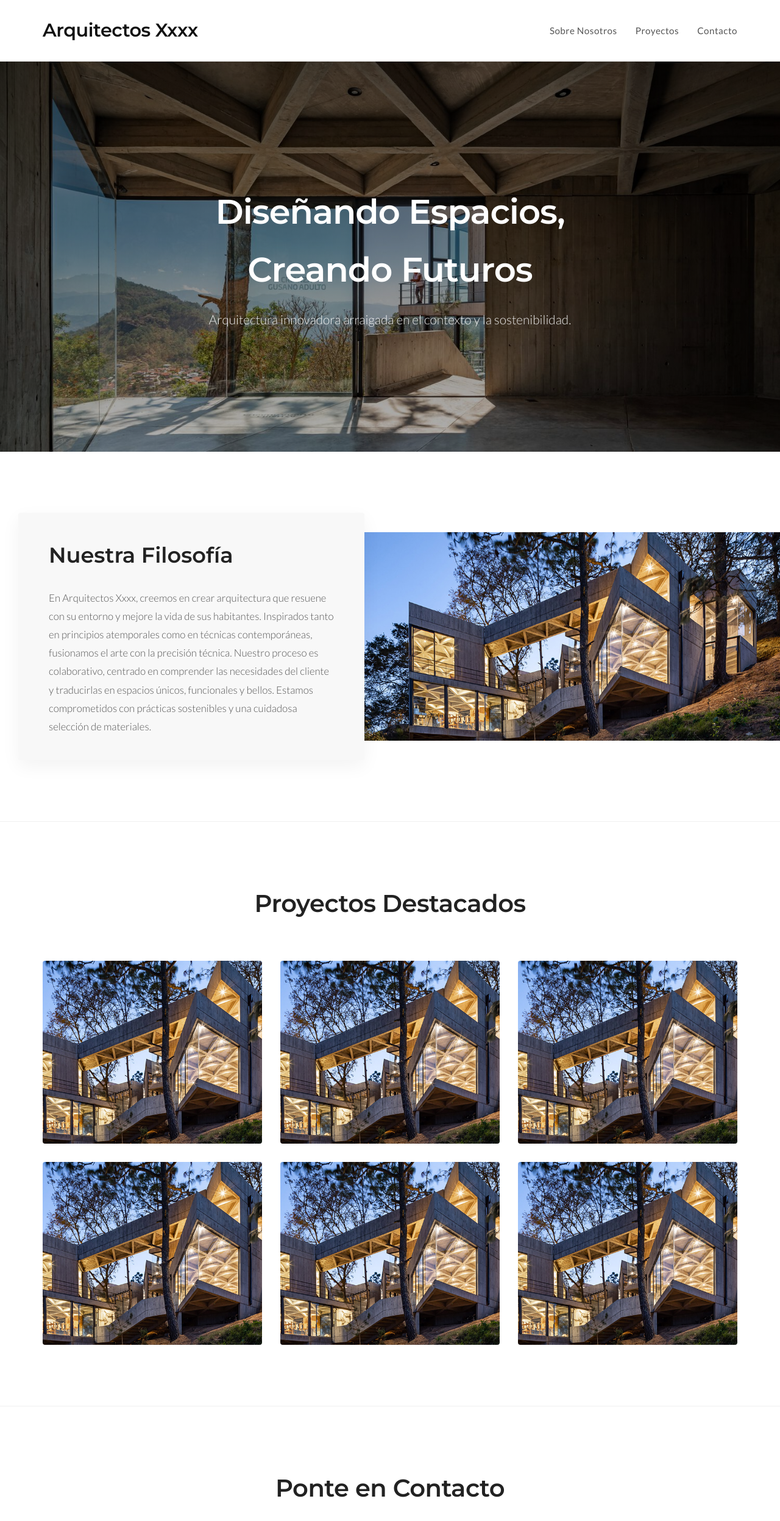
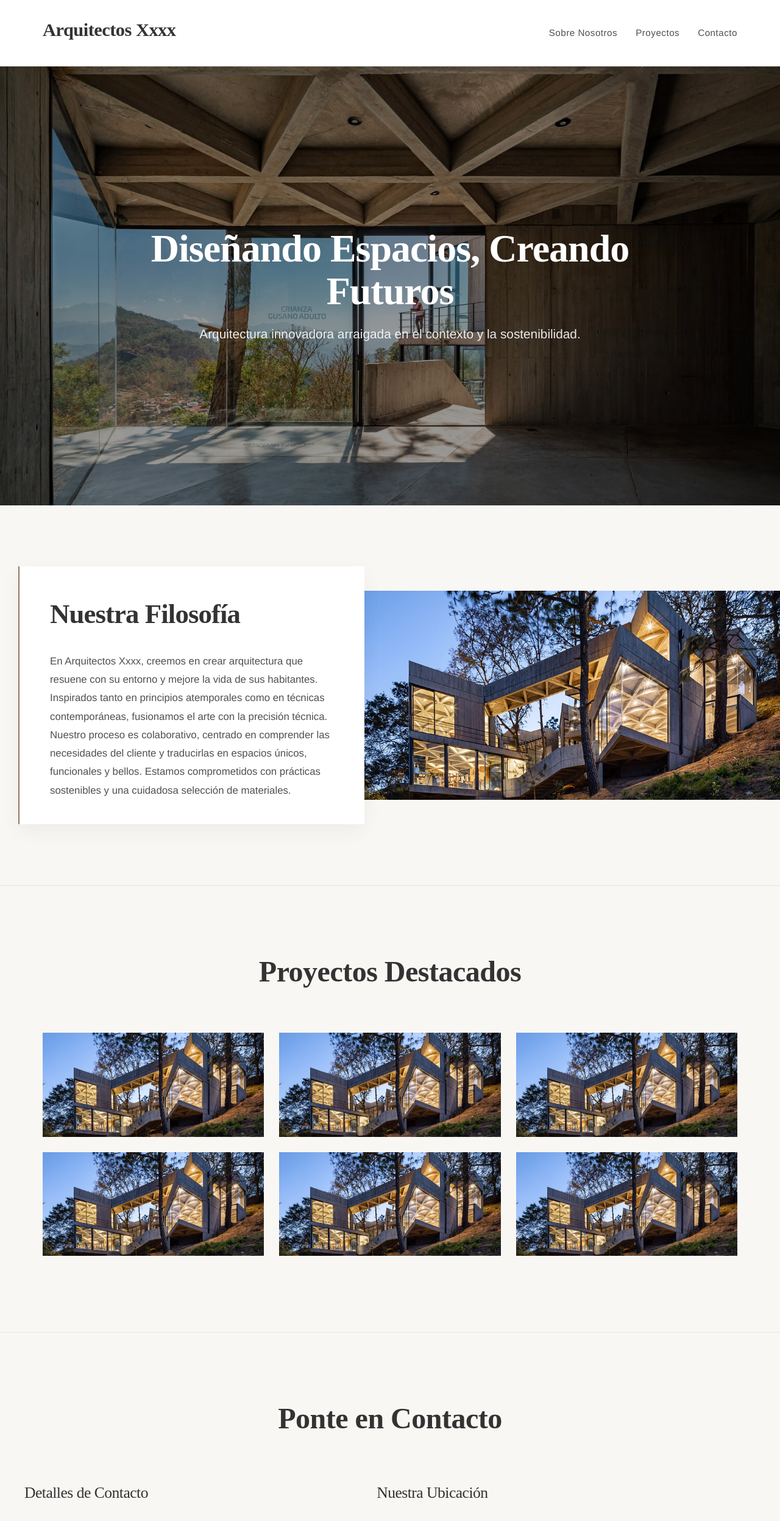
Before and after one commit to joelcris/arquitectos-landing, a plain HTML site: page index.html in a window 1280 px wide. Shown: the top 2495 px of the page at 61% size. Drawn offline with Linux system fonts and the light colour scheme.

Commit message:
add enhance landing page functionality with improved animations, smooth scrolling, and refined styles. Update CSS variables for a cohesive color palette and optimize layout for better responsiveness. Implement new JavaScript features for fade-in effects and navigation link behavior.

```diff
--- a/script.js
+++ b/script.js
@@ -111,17 +111,25 @@ document.addEventListener('DOMContentLoaded', function() {
     });
 
 
-    // --- Intersection Observer for Fade-in Animation ---
+    // --- Enhanced Intersection Observer for Fade-in Animation ---
     const fadeElements = document.querySelectorAll('.fade-in-element');
     if ("IntersectionObserver" in window) {
         const observer = new IntersectionObserver((entries, observer) => {
             entries.forEach(entry => {
                 if (entry.isIntersecting) {
-                    entry.target.classList.add('is-visible');
-                    // observer.unobserve(entry.target);
+                    // Add a slight delay for staggered effect
+                    setTimeout(() => {
+                        entry.target.classList.add('is-visible');
+                    }, 150);
+                } else {
+                    // Optional: Hide elements when they scroll out of view
+                    // entry.target.classList.remove('is-visible');
                 }
             });
-        }, { threshold: 0.1 });
+        }, {
+            threshold: 0.15,
+            rootMargin: '0px 0px -10% 0px' // Trigger slightly before element is in view
+        });
         fadeElements.forEach(el => observer.observe(el));
     } else {
         console.warn('IntersectionObserver not supported, animations disabled.');
@@ -132,4 +140,26 @@ document.addEventListener('DOMContentLoaded', function() {
         });
     }
 
+    // --- Smooth scrolling for navigation links ---
+    const navLinks = document.querySelectorAll('header nav a');
+    navLinks.forEach(link => {
+        link.addEventListener('click', function(e) {
+            const targetId = this.getAttribute('href');
+            if (targetId.startsWith('#')) {
+                e.preventDefault();
+                const targetElement = document.querySelector(targetId);
+                if (targetElement) {
+                    // Add some offset to account for fixed header
+                    const headerHeight = document.querySelector('header').offsetHeight;
+                    const targetPosition = targetElement.getBoundingClientRect().top + window.pageYOffset - headerHeight;
+
+                    window.scrollTo({
+                        top: targetPosition,
+                        behavior: 'smooth'
+                    });
+                }
+            }
+        });
+    });
+
 }); // End of DOMContentLoaded listener
--- a/style.css
+++ b/style.css
@@ -5,23 +5,37 @@
     padding: 0;
 }
 
+:root {
+    /* Elegant architectural color palette */
+    --primary-color: #94795D; /* Warm bronze/taupe */
+    --secondary-color: #DCD8D0; /* Light stone */
+    --accent-color: #BFAA8C; /* Warm beige */
+    --dark-color: #333333;
+    --light-color: #FFFFFF;
+    --background-color: #F9F7F4; /* Off-white */
+    --text-color: #505050;
+    --heading-color: #333333;
+    --subtle-color: #E9E5E0; /* Very light stone for borders */
+}
+
 html {
     scroll-behavior: smooth;
 }
 
 body {
-    font-family: 'Lato', 'Helvetica Neue', Arial, sans-serif;
+    font-family: 'Poppins', 'Helvetica Neue', Arial, sans-serif;
     line-height: 1.7;
-    color: #444;
-    background-color: #ffffff;
+    color: var(--text-color);
+    background-color: var(--background-color);
     font-weight: 300;
-    overflow-x: hidden; /* Prevent horizontal scroll if overlap causes issues */
+    overflow-x: hidden;
 }
 
 h1, h2, h3, h4, h5, h6 {
-    font-family: 'Montserrat', 'Helvetica Neue', Arial, sans-serif;
-    font-weight: 500;
-    color: #222;
+    font-family: 'Playfair Display', 'Times New Roman', serif;
+    font-weight: 600;
+    color: var(--heading-color);
+    letter-spacing: -0.02em;
 }
 
 /* Container */
@@ -35,12 +49,12 @@ h1, h2, h3, h4, h5, h6 {
 header {
     background-color: rgba(255, 255, 255, 0.95);
     padding: 1.5rem 0;
-    border-bottom: 1px solid #eaeaea;
+    border-bottom: 1px solid var(--subtle-color);
     position: sticky;
     top: 0;
     z-index: 100;
-    backdrop-filter: blur(5px);
-    -webkit-backdrop-filter: blur(5px);
+    backdrop-filter: blur(10px);
+    -webkit-backdrop-filter: blur(10px);
 }
 
 header .container {
@@ -56,9 +70,30 @@ header .container {
 
 header .logo {
     font-size: 1.9rem;
-    color: #111;
+    color: var(--heading-color);
     font-weight: 600;
     letter-spacing: -0.5px;
+    position: relative;
+    overflow: hidden;
+    display: inline-block;
+}
+
+header .logo::after {
+    content: '';
+    position: absolute;
+    width: 100%;
+    height: 1px;
+    bottom: 0;
+    left: 0;
+    background-color: var(--primary-color);
+    transform: scaleX(0);
+    transform-origin: bottom right;
+    transition: transform 0.3s ease-out;
+}
+
+header .logo:hover::after {
+    transform: scaleX(1);
+    transform-origin: bottom left;
 }
 
 header nav ul {
@@ -72,7 +107,7 @@ header nav ul li {
 
 header nav ul li a {
     text-decoration: none;
-    color: #555;
+    color: var(--text-color);
     font-weight: 400;
     font-size: 0.95rem;
     letter-spacing: 0.5px;
@@ -88,12 +123,12 @@ header nav ul li a::after {
     height: 1px;
     bottom: 0;
     left: 0;
-    background-color: #333;
+    background-color: var(--primary-color);
     transition: width 0.3s ease;
 }
 
 header nav ul li a:hover {
-    color: #111;
+    color: var(--primary-color);
 }
 
 header nav ul li a:hover::after {
@@ -103,7 +138,7 @@ header nav ul li a:hover::after {
 
 /* Hero Section */
 #hero {
-    height: 80vh;
+    height: 90vh;
     background: url('images/hero-background.jpg') no-repeat center center/cover;
     display: flex;
     justify-content: center;
@@ -120,7 +155,7 @@ header nav ul li a:hover::after {
     left: 0;
     width: 100%;
     height: 100%;
-    background: linear-gradient(rgba(0, 0, 0, 0.6), rgba(0, 0, 0, 0.3));
+    background: rgba(0, 0, 0, 0.4); /* Simple overlay for readability */
 }
 
 .hero-content {
@@ -130,11 +165,12 @@ header nav ul li a:hover::after {
 }
 
 .hero-content h2 {
-    font-size: 3.5rem;
+    font-size: 4rem;
     margin-bottom: 1rem;
     font-weight: 600;
     color: #fff;
     letter-spacing: -1px;
+    line-height: 1.1;
 }
 
 .hero-content p {
@@ -146,141 +182,105 @@ header nav ul li a:hover::after {
 /* Content Sections */
 .content-section {
     padding: 100px 0;
-    background-color: #ffffff;
-    border-bottom: 1px solid #f0f0f0;
+    background-color: var(--background-color);
+    border-bottom: 1px solid var(--subtle-color);
 }
 .content-section:last-of-type {
     border-bottom: none;
 }
 
-/* Remove centered heading for sections where it's not needed */
-/* .content-section h2 {
-    text-align: center;
-    margin-bottom: 60px;
-    font-size: 2.5rem;
-    color: #222;
-    font-weight: 600;
-    letter-spacing: -0.5px;
-} */
-
-/* === NEW/MODIFIED STYLES FOR #about === */
+/* === MODIFIED STYLES FOR #about === */
 #about .container {
-    max-width: 1400px; /* Allow container to be wider for this layout */
+    max-width: 1400px;
 }
 
 .about-layout {
     display: grid;
-    grid-template-columns: 40% 60%; /* Asymmetrical columns */
-    gap: 50px; /* Gap between text and image */
-    align-items: center; /* Vertically align items in the grid */
+    grid-template-columns: 40% 60%;
+    gap: 50px;
+    align-items: center;
 }
 
 .about-text-box {
-    background-color: #f8f8f8; /* Light background for the text box */
-    padding: 40px 50px; /* Padding inside the text box */
-    position: relative; /* Needed for z-index and potential overlap */
-    z-index: 2; /* Ensure text box is above the image if overlapping */
-    /* Optional: Add slight overlap using negative margin */
+    background-color: var(--light-color);
+    padding: 40px 50px;
+    position: relative;
+    z-index: 2;
     margin-right: -80px;
-    /* Optional: Add subtle shadow */
-    box-shadow: 0 10px 30px rgba(0,0,0,0.05);
-    border-radius: 4px;
+    box-shadow: 0 10px 30px rgba(0, 0, 0, 0.05);
+    border-radius: 0;
+    border-left: 2px solid var(--primary-color);
 }
 
 .about-text-box h2 {
-    /* Adjust heading style within the box */
-    text-align: left; /* Align heading left */
-    font-size: 2.2rem;
-    margin-bottom: 25px; /* Space below heading */
+    text-align: left;
+    font-size: 2.8rem;
+    margin-bottom: 25px;
     font-weight: 600;
+    color: var(--heading-color);
 }
 
 .about-text-box p {
-    /* Adjust paragraph style within the box */
-    text-align: left; /* Align text left */
-    font-size: 1.05rem; /* Slightly smaller text */
-    color: #555;
+    text-align: left;
+    font-size: 1.05rem;
+    color: var(--text-color);
     line-height: 1.8;
-    max-width: none; /* Remove previous max-width */
-    margin: 0; /* Remove previous margin */
+    max-width: none;
+    margin: 0;
 }
 
-/* Optional Button Styling (if uncommented in HTML) */
-/*
-.about-button {
-    display: inline-flex;
-    align-items: center;
-    margin-top: 30px;
-    padding: 10px 20px;
-    background-color: #333;
-    color: #fff;
-    text-decoration: none;
-    font-weight: 500;
-    font-size: 0.9rem;
-    border-radius: 4px;
-    transition: background-color 0.3s ease;
-    text-transform: uppercase;
-    letter-spacing: 1px;
-}
-.about-button .button-icon {
-    display: inline-block;
-    background-color: #555;
-    padding: 4px 6px;
-    margin-right: 10px;
-    line-height: 1;
-    font-weight: bold;
-}
-.about-button:hover {
-    background-color: #111;
-}
-*/
-
-
 .about-image-container {
-    position: relative; /* For potential pseudo-elements */
-    z-index: 1; /* Below the text box */
-    border-radius: 4px; /* Match text box */
-    overflow: hidden; /* Hide overflowing parts of image */
+    position: relative;
+    z-index: 1;
+    border-radius: 0;
+    overflow: hidden;
 }
 
 .about-image-container img {
-    display: block; /* Remove extra space below image */
-    width: 100%; /* Make image fill container */
-    height: auto; /* Maintain aspect ratio */
-    /* Or use fixed height and object-fit */
-    /* height: 500px; */
-    /* object-fit: cover; */
-    border-radius: 4px; /* Match container */
+    display: block;
+    width: 100%;
+    height: auto;
+    border-radius: 0;
+    transition: transform 0.7s ease;
+    filter: none;
 }
-/* === END NEW/MODIFIED STYLES FOR #about === */
+
+.about-image-container:hover img {
+    transform: scale(1.03);
+}
+
+/* === END MODIFIED STYLES FOR #about === */
 
 
 /* Gallery Section */
-#gallery h2 { /* Re-apply centered heading specifically for gallery */
+#gallery h2 {
     text-align: center;
     margin-bottom: 60px;
-    font-size: 2.5rem;
-    color: #222;
+    font-size: 3rem;
+    color: var(--heading-color);
     font-weight: 600;
     letter-spacing: -0.5px;
 }
 
+/* Masonry-style gallery */
 .gallery-grid {
-    display: grid;
-    grid-template-columns: repeat(auto-fit, minmax(320px, 1fr));
-    gap: 30px;
+    column-count: 3;
+    column-gap: 25px;
 }
 
 .gallery-item {
     position: relative;
     overflow: hidden;
-    border-radius: 4px;
+    border-radius: 0;
+    margin-bottom: 25px;
+    break-inside: avoid;
+    background-color: var(--light-color);
+    transition: transform 0.3s ease, box-shadow 0.3s ease;
 }
 
 .gallery-item img {
     width: 100%;
-    height: 300px;
-    object-fit: cover;
+    height: auto;
     display: block;
     transition: transform 0.4s cubic-bezier(0.25, 0.8, 0.25, 1);
     cursor: pointer;
@@ -293,9 +293,15 @@ header nav ul li a:hover::after {
     left: 0;
     width: 100%;
     height: 100%;
-    background-color: rgba(0, 0, 0, 0);
-    transition: background-color 0.4s ease;
+    background: linear-gradient(to bottom, transparent 60%, rgba(0, 0, 0, 0.4));
+    opacity: 0;
+    transition: opacity 0.4s ease;
     pointer-events: none;
+}
+
+.gallery-item:hover {
+    transform: translateY(-5px);
+    box-shadow: 0 15px 25px rgba(0, 0, 0, 0.08);
 }
 
 .gallery-item:hover img {
@@ -303,16 +309,16 @@ header nav ul li a:hover::after {
 }
 
 .gallery-item:hover::after {
-    background-color: rgba(0, 0, 0, 0.2);
+    opacity: 1;
 }
 
 
 /* Contact Section */
-#contact h2 { /* Re-apply centered heading specifically for contact */
+#contact h2 {
     text-align: center;
     margin-bottom: 60px;
-    font-size: 2.5rem;
-    color: #222;
+    font-size: 3rem;
+    color: var(--heading-color);
     font-weight: 600;
     letter-spacing: -0.5px;
 }
@@ -327,13 +333,13 @@ header nav ul li a:hover::after {
 .contact-info h3, .contact-map h3 {
     margin-bottom: 25px;
     font-size: 1.6rem;
-    color: #333;
+    color: var(--heading-color);
     font-weight: 500;
 }
 
 .contact-info p {
     margin-bottom: 15px;
-    color: #555;
+    color: var(--text-color);
     display: flex;
     align-items: center;
     font-size: 1.05rem;
@@ -341,14 +347,14 @@ header nav ul li a:hover::after {
 
 .icon-contact {
     margin-right: 15px;
-    color: #888;
+    color: var(--primary-color);
     font-size: 1.2rem;
     width: 25px;
     text-align: center;
 }
 
 .social-links a {
-    color: #666;
+    color: var(--text-color);
     font-size: 1.9rem;
     margin-right: 20px;
     text-decoration: none;
@@ -361,29 +367,30 @@ header nav ul li a:hover::after {
 }
 
 .social-links a:hover {
-    color: #111;
+    color: var(--primary-color);
     transform: translateY(-3px);
 }
 
 #map-placeholder {
-    background-color: #f0f0f0;
+    background-color: var(--light-color);
     height: 350px;
-    border-radius: 4px;
+    border-radius: 0;
     overflow: hidden;
-    border: 1px solid #eee;
+    border: 1px solid var(--subtle-color);
 }
 
 #map-placeholder iframe {
     width: 100%;
     height: 100%;
     border: none;
+    filter: none;
 }
 
 
 /* Footer */
 footer {
-    background-color: #1a1a1a;
-    color: #aaa;
+    background-color: var(--heading-color);
+    color: rgba(255, 255, 255, 0.7);
     text-align: center;
     padding: 30px 0;
     margin-top: 60px;
@@ -409,7 +416,7 @@ footer {
 }
 
 .lightbox.active {
-    background-color: rgba(0, 0, 0, 0.95);
+    background-color: rgba(255, 255, 255, 0.98);
     opacity: 1;
     visibility: visible;
     transition: background-color 0.5s ease, opacity 0.5s ease, visibility 0s linear 0s;
@@ -435,7 +442,7 @@ footer {
     position: absolute;
     top: 20px;
     right: 30px;
-    color: #f1f1f1;
+    color: var(--heading-color);
     font-size: 45px;
     font-weight: 300;
     transition: 0.3s ease;
@@ -446,7 +453,7 @@ footer {
 
 .close-lightbox:hover,
 .close-lightbox:focus {
-    color: #ccc;
+    color: var(--primary-color);
 }
 
 /* Carousel Navigation Buttons */
@@ -457,44 +464,42 @@ footer {
   width: auto;
   padding: 16px;
   margin-top: -22px;
-  color: white;
+  color: var(--heading-color);
   font-weight: bold;
   font-size: 24px;
   transition: 0.3s ease;
-  border-radius: 0 3px 3px 0;
+  border-radius: 0;
   user-select: none;
-  background-color: rgba(0,0,0,0.3);
+  background-color: rgba(255, 255, 255, 0.7);
   z-index: 1001;
 }
 
 .next {
   right: 0;
-  border-radius: 3px 0 0 3px;
+  border-radius: 0;
 }
 .prev {
   left: 0;
-  border-radius: 0 3px 3px 0;
+  border-radius: 0;
 }
 
 .prev:hover, .next:hover {
-  background-color: rgba(255,255,255,0.3);
-  color: #111;
+  background-color: var(--primary-color);
+  color: var(--light-color);
 }
 
 
-/* --- Animation Classes --- */
+/* --- Enhanced Animation Classes --- */
 .fade-in-element {
     opacity: 0;
-    transform: translateY(30px);
-    transition: opacity 0.8s cubic-bezier(0.645, 0.045, 0.355, 1), transform 0.8s cubic-bezier(0.645, 0.045, 0.355, 1);
-    /* Base delay, can be overridden */
+    transform: translateY(40px);
+    transition: opacity 0.9s cubic-bezier(0.25, 0.1, 0.25, 1), transform 0.9s cubic-bezier(0.25, 0.1, 0.25, 1);
     transition-delay: 0.1s;
 }
 
-/* Specific delays for About section elements */
+/* Improved animation delays */
 .about-text-box.fade-in-element { transition-delay: 0.2s; }
 .about-image-container.fade-in-element { transition-delay: 0.3s; }
-
 
 /* Staggered delay for gallery items */
 .gallery-item.fade-in-element:nth-child(1) { transition-delay: 0.1s; }
@@ -504,12 +509,18 @@ footer {
 .gallery-item.fade-in-element:nth-child(5) { transition-delay: 0.25s; }
 .gallery-item.fade-in-element:nth-child(6) { transition-delay: 0.35s; }
 
-
 .fade-in-element.is-visible {
     opacity: 1;
     transform: translateY(0);
 }
 
+/* Hover effects for links and buttons */
+a, button {
+    transition: transform 0.3s ease, color 0.3s ease, background-color 0.3s ease;
+}
+a:hover, button:hover {
+    transform: translateY(-2px);
+}
 
 /* --- Responsive Adjustments --- */
 @media (max-width: 992px) {
@@ -525,15 +536,19 @@ footer {
         padding: 30px 40px;
         margin-right: -40px; /* Reduce overlap */
     }
-    .about-text-box h2 { font-size: 2rem; }
+    .about-text-box h2 { font-size: 2.5rem; }
     .about-text-box p { font-size: 1rem; }
 
     .contact-grid {
         gap: 40px;
     }
-     .gallery-grid {
-        grid-template-columns: repeat(auto-fit, minmax(280px, 1fr));
+
+    /* Adjust gallery to 2 columns on tablets */
+    .gallery-grid {
+        column-count: 2;
+        column-gap: 20px;
     }
+
     .prev, .next {
         padding: 12px;
         font-size: 20px;
@@ -543,7 +558,6 @@ footer {
         top: 15px;
         right: 20px;
     }
-
 }
 
 
@@ -559,7 +573,7 @@ footer {
         margin: 0 15px;
     }
     .hero-content h2 {
-        font-size: 2.5rem;
+        font-size: 3rem;
     }
     .hero-content p {
         font-size: 1.1rem;
@@ -583,7 +597,7 @@ footer {
     }
 
      /* Adjust heading sizes */
-     .content-section h2 { font-size: 2rem; margin-bottom: 40px; }
+     .content-section h2 { font-size: 2.5rem; margin-bottom: 40px; }
      #gallery h2, #contact h2 { text-align: center; } /* Ensure gallery/contact headings remain centered */
 
 
@@ -593,12 +607,10 @@ footer {
     .contact-map {
         margin-top: 40px;
     }
+
+    /* Switch to single column on mobile */
     .gallery-grid {
-         grid-template-columns: repeat(auto-fit, minmax(250px, 1fr));
-         gap: 20px;
-    }
-     .gallery-item img {
-        height: 220px;
+         column-count: 1;
     }
 }
 
@@ -625,13 +637,6 @@ footer {
      .about-text-box { padding: 25px 30px; }
      .about-image-container { max-width: 90%; }
 
-    .gallery-grid {
-         grid-template-columns: 1fr 1fr;
-         gap: 15px;
-    }
-     .gallery-item img {
-        height: 180px;
-    }
      .social-links a {
         font-size: 1.7rem;
         margin-right: 15px;
```
